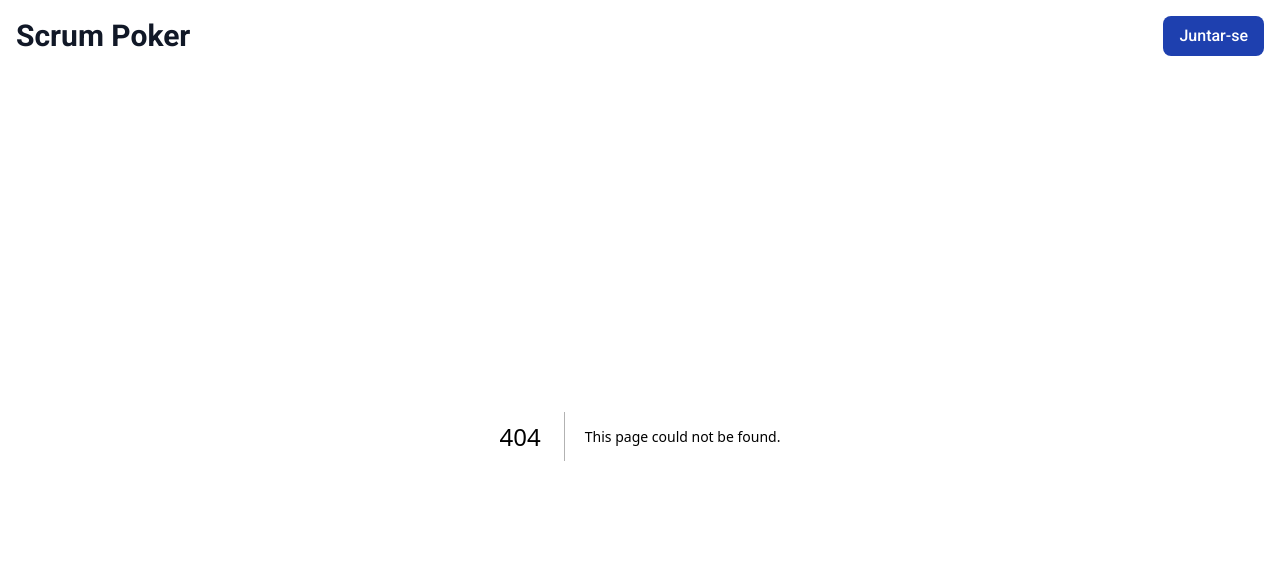
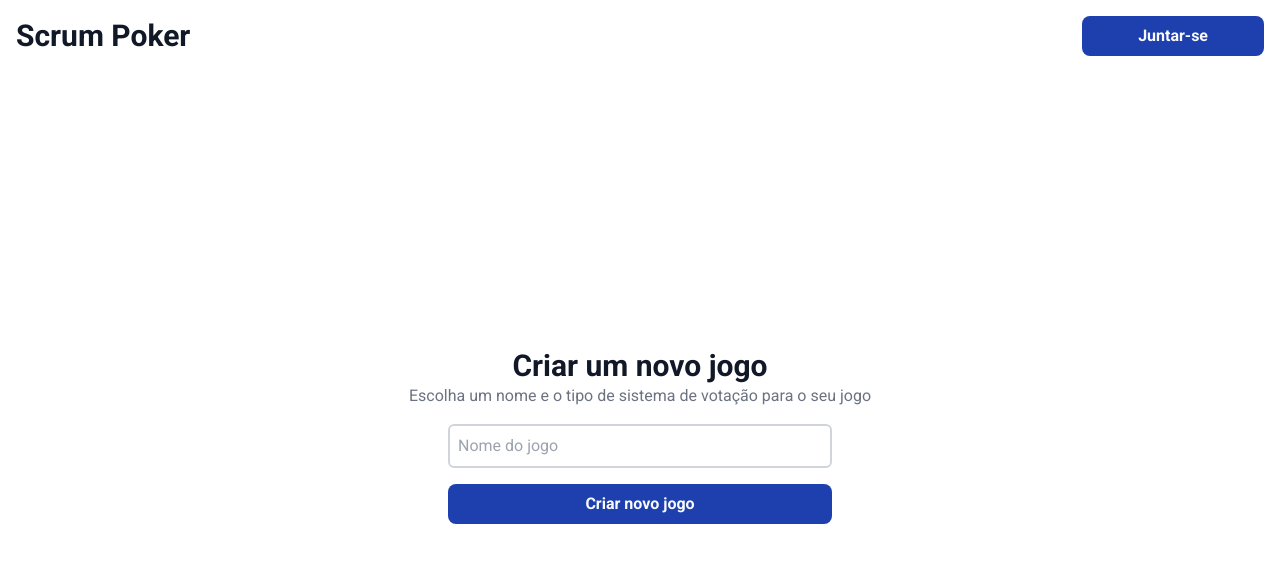
Before and after one commit to brunosoares99/ppoker, a Next.js app: page /new-game in a window 1280 px wide. Before the commit this address had no page. Shown: the top 562 px of the page. Built offline with nearby package versions, Linux system fonts and the light colour scheme.

Commit message:
feat: create new game page and commom components

```diff
--- /dev/null
+++ b/src/app/new-game/page.tsx
@@ -0,0 +1,28 @@
+"use client";
+import Button from "@/components/Button";
+import Input from "@/components/Input"
+import SubTitle from "@/components/SubTitle"
+import Title from "@/components/Title"
+import { useState } from "react"
+
+const NewGame = () => {
+  const [gameName, setGameName] = useState<string>('')
+
+  const handleGameName = (event: React.ChangeEvent<HTMLInputElement>) => {
+    setGameName(event.target.value)
+  }
+
+  return (
+    <div className="w-full h-full flex flex-col items-center justify-center">
+      <div className="text-center mb-4">
+        <Title title="Criar um novo jogo" />
+        <SubTitle subTitle="Escolha um nome e o tipo de sistema de votação para o seu jogo" />
+      </div>
+      <div className="flex flex-col w-96">
+        <Input className="mb-4" onChange={handleGameName} value={gameName} type="text" placeholder="Nome do jogo" />
+        <Button type="button" color="primary">Criar novo jogo</Button>
+      </div>
+    </div>
+  )
+}
+export default NewGame;
--- a/src/app/page.tsx
+++ b/src/app/page.tsx
@@ -1,13 +1,20 @@
+import Button from "@/components/Button";
+import SubTitle from "@/components/SubTitle";
+import Title from "@/components/Title";
+import Link from "next/link";
+
 const HomePage = ()=> {
   return (
     <main className="w-full h-full">
       <section className="w-full h-full flex flex-col items-center justify-center">
-        <div className="flex items-center flex-col -translate-y-2/4">
+        <div className="flex items-center flex-col">
           <div className="text-center mb-4">
-            <h1 className="text-3xl font-bold text-gray-900">Scrum Poker</h1>
-            <h2 className="text-gray-500">para times de desenvolvimento ágil</h2>
+            <Title title="Scrum Poker" />
+            <SubTitle subTitle="para times de desenvolvimento ágil" />
           </div>
-          <button className="rounded-lg font-semibold text-gray-50 px-14 py-2 bg-blue-800">Criar novo jogo</button>
+          <Link href="new-game">
+            <Button className="w-96" type="button" color="primary">Criar novo jogo</Button>
+          </Link>
         </div>
       </section>
     </main>
--- /dev/null
+++ b/src/components/Button/index.tsx
@@ -0,0 +1,24 @@
+type ButtonProps = {
+  children: React.ReactNode;
+  onClick?: () => void;
+  type: "button" | "submit" | "reset";
+  disabled?: boolean;
+  color?: "primary" | "secondary";
+  className?: string;
+}
+const Button = ({ className, children, onClick, type, color = 'primary',disabled }: ButtonProps) => {
+  const handleColor = (colorType: string) => {
+    switch (colorType) {
+      case "primary":
+        return "bg-blue-800 text-gray-50";
+      case "secondary":
+        return "bg-gray-80 text-gray-50";
+      default:
+        return "bg-blue-800 text-gray-50";
+    }
+  }
+  return (
+      <button disabled={disabled} className={`${handleColor(color)} ${className} rounded-lg font-semibold text-gray-50 px-14 py-2`}>{children}</button>
+    )
+}
+export default Button;
--- a/src/components/Header/index.tsx
+++ b/src/components/Header/index.tsx
@@ -1,10 +1,11 @@
+import Button from "../Button";
+import Title from "../Title";
+
 const Header = () => {
   return (
     <header className="p-4 flex justify-between items-center w-full text-gray-900">
-      <div className="text-3xl font-bold">
-        Scrum Poker
-      </div>
-      <button className="bg-blue-800 px-4 text-white py-2 rounded-lg font-medium">Juntar-se</button>
+      <Title title="Scrum Poker" />
+      <Button type="button" color="primary">Juntar-se</Button>
     </header>
   )
 }
--- /dev/null
+++ b/src/components/Input/index.tsx
@@ -0,0 +1,17 @@
+import { ChangeEventHandler } from "react";
+
+type InputProps = {
+  value: string;
+  onChange: ChangeEventHandler<HTMLInputElement>;
+  type: string;
+  placeholder?: string;
+  className?: string;
+}
+
+const Input = ({className, type, value, onChange, placeholder}: InputProps) => {
+  return (
+    <input className={`${className} outline-none border-solid rounded-md border-2 py-2 px-2 border-gray-300`} placeholder={placeholder} type={type} value={value} onChange={onChange} />
+  )
+}
+
+export default Input;
--- /dev/null
+++ b/src/components/SubTitle/index.tsx
@@ -0,0 +1,9 @@
+type SubTitleProps = {
+  subTitle: string;
+}
+const SubTitle = ({ subTitle }: SubTitleProps)=> {
+  return(
+    <h2 className="text-gray-500">{subTitle}</h2>
+  )
+}
+export default SubTitle;
--- /dev/null
+++ b/src/components/Title/index.tsx
@@ -0,0 +1,9 @@
+type TitleProps = {
+  title: string;
+}
+const Title = ({ title }: TitleProps)=> {
+  return(
+    <h1 className="text-3xl font-bold text-gray-900">{title}</h1>
+  )
+}
+export default Title;
```
